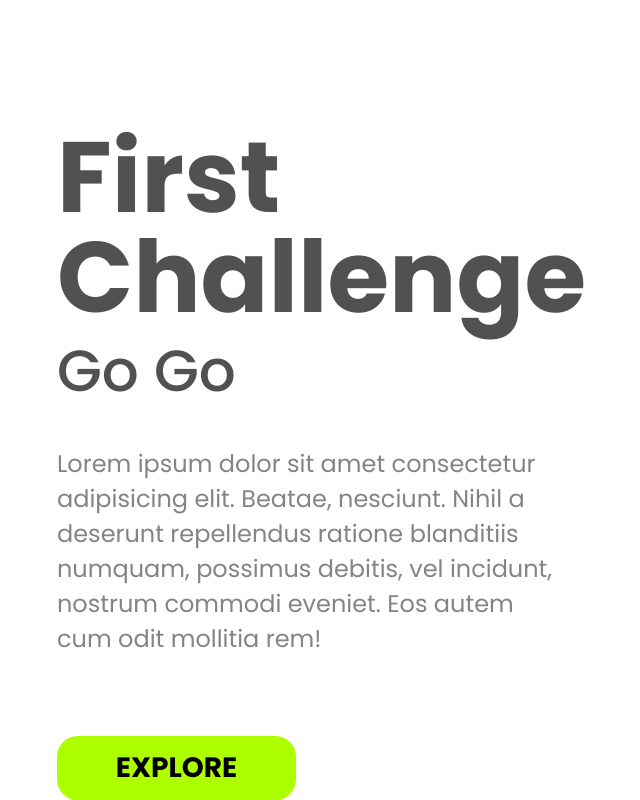
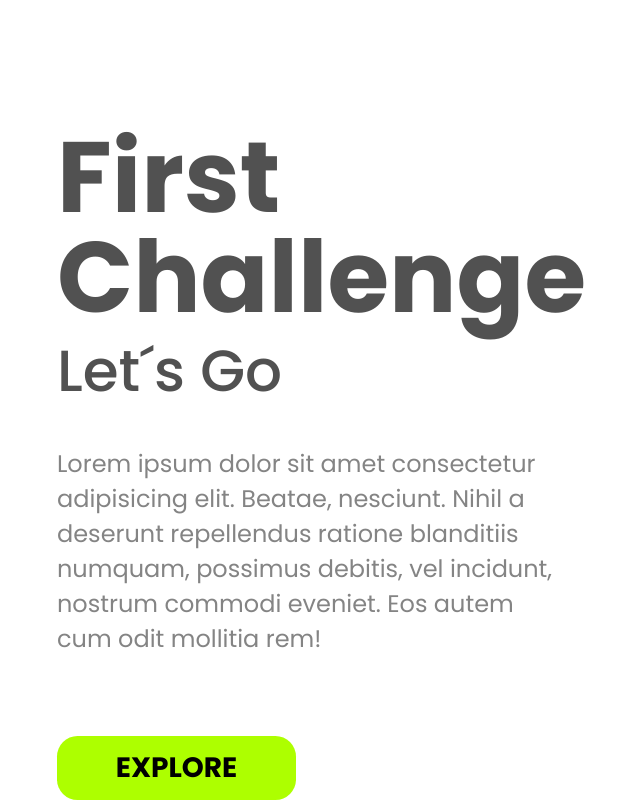
Before and after one commit to srklux/my-first-project, a plain HTML site: page index.html in a window 1280 px wide. Shown: the part 744-1544 px from the top of the page, without its empty margins (29-669 px from the left). Drawn offline with Linux system fonts and the light colour scheme.

Commit message:
alteração  do título

```diff
--- a/index.html
+++ b/index.html
@@ -31,7 +31,7 @@
         </section>
         <section class="conteiner-rigth">
             <h1>First Challenge</h1>
-            <h2>Go Go</h2>
+            <h2>Let´s Go</h2>
 
             <p>
                 Lorem ipsum dolor sit amet consectetur adipisicing elit. Beatae, nesciunt. Nihil a deserunt repellendus
```
